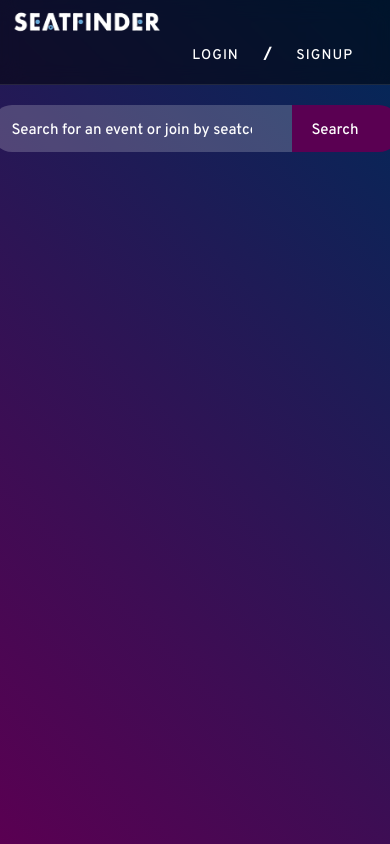
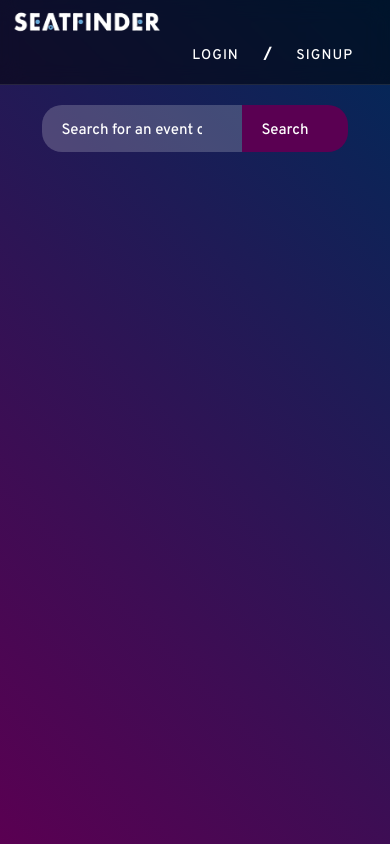
Before and after one commit to Nafiur01/SeatFinder, a React (Create React App) app in the folder client/: page / in a window 390 px wide. Built offline with nearby package versions, Linux system fonts and the light colour scheme.

Commit message:
updated searchbar responsiveness

```diff
--- a/client/src/css/SearchMenu.css
+++ b/client/src/css/SearchMenu.css
@@ -50,7 +50,7 @@
     background-color: rgba(255, 255, 255, 0.2);
     color: #ffffff;
     /* font-size: 17px; */
-    width: 300px;
+    width: 200px;
     transition: background-color 0.3s ease;
   }
   }
```
